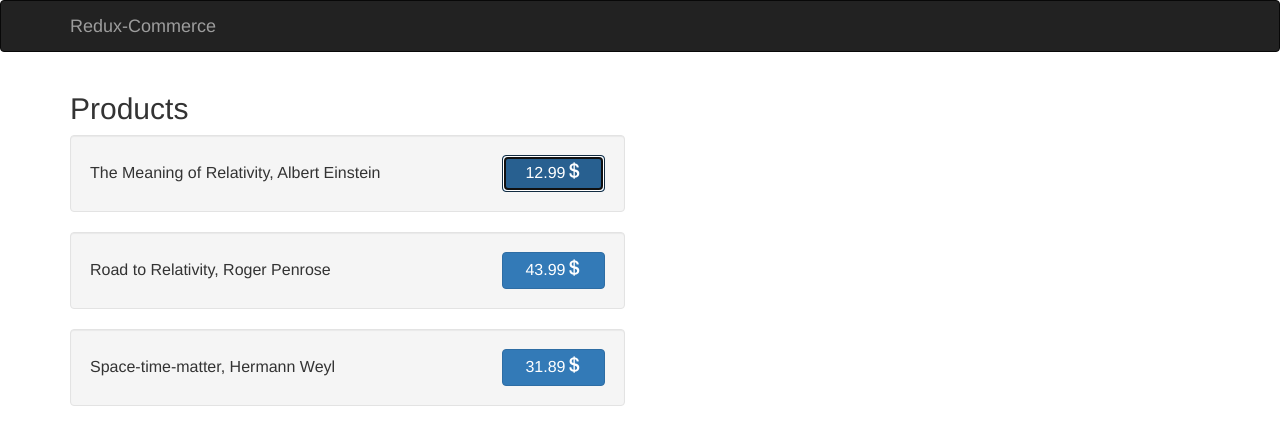
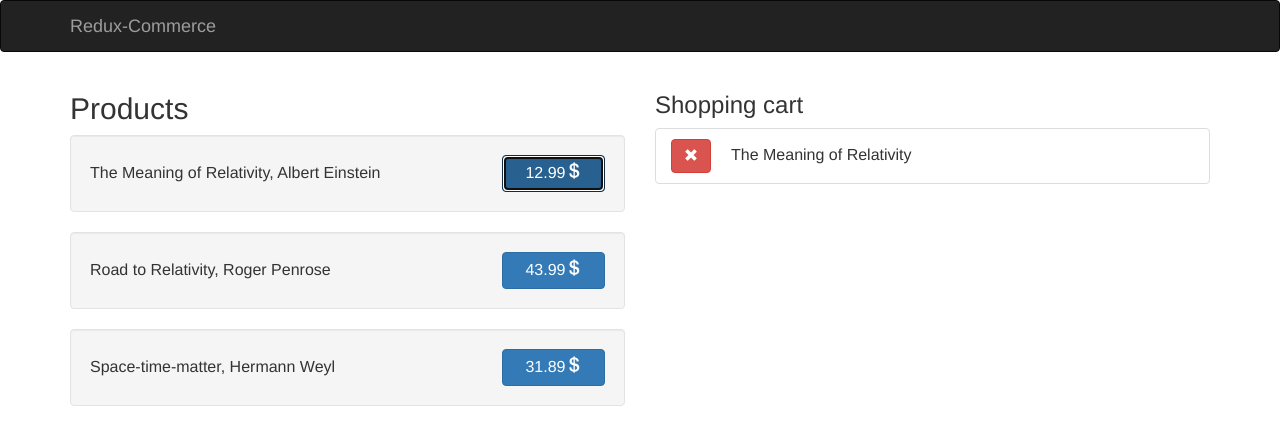
Before and after one commit to kevinthicke/E-Commerce-App, a React app: page / in a window 1280 px wide. Both pictures are taken after a click on the button "12.99". Shown: the top 444 px of the page. Built offline with nearby package versions, Linux system fonts and the light colour scheme.

Commit message:
ShoppingList added

```diff
--- a/src/App.jsx
+++ b/src/App.jsx
@@ -1,6 +1,7 @@
 import React, { Component } from 'react';
 import { Grid, Row, Col, Navbar } from 'react-bootstrap';
 import ProductList from './components/ProductList';
+import ShoppingList from './components/ShoppingList';
 
 export default class App extends Component {
   render() {
@@ -17,6 +18,9 @@ export default class App extends Component {
               <Col xs={12} md={6}>
                 <ProductList/>
               </Col>
+              <Col cs={12} md={6}>
+                <ShoppingList/>
+              </Col>
             </Row>
           </Grid>
         </div>
--- a/src/components/ProductList/ProductItem.jsx
+++ b/src/components/ProductList/ProductItem.jsx
@@ -1,9 +1,14 @@
 import React, { Component } from 'react';
 import { Well, Button, Glyphicon } from 'react-bootstrap';
+import { store } from './../../store';
 import * as styles from './styles.css';
 
 export default class ProductItem extends Component {
-    addToCart = product => console.log(`${product.title} added to cart! :)`)
+
+    addToCart = product => {
+        store.dispatch({ type: 'ADD_TO_CART', product});
+    }
+
     render() {
         const { product } = this.props;
         return (
--- /dev/null
+++ b/src/components/ShoppingList/ShoppingListItem.jsx
@@ -0,0 +1,21 @@
+import React from 'react';
+import { Button, ListGroupItem, Glyphicon } from 'react-bootstrap';
+
+const spanStyle = {
+    fontSize: '12pt',
+    marginLeft: '20px'
+}
+
+const ShoppingListItem = ({ product }) => {
+    const { title, price } = product;
+    return (
+        <ListGroupItem>
+            <Button bsStyle="danger">
+                <Glyphicon glyph="glyphicon glyphicon-remove"/>
+            </Button>
+            <span style={spanStyle}>{ `${title}` }</span>
+        </ListGroupItem>
+    );
+};
+
+export default ShoppingListItem;
--- a/src/components/ShoppingList/index.jsx
+++ b/src/components/ShoppingList/index.jsx
@@ -0,0 +1,39 @@
+import React, { Component } from 'react';
+import { ListGroup, ListGroupItem } from 'react-bootstrap';
+import { store } from '../../store';
+import ShoppingListItem from './ShoppingListItem';
+
+class ShoppingList extends Component {
+    constructor() {
+        super();
+        this.state = {
+            cart: []
+        }
+
+        store.subscribe(() => {
+            this.setState({
+                cart: store.getState().cart
+            })
+        });
+    }
+
+    getCartItems = () => {
+        const { cart } = this.state;
+        return cart.map(
+            (product, index) => <ShoppingListItem product={product} key={index}/>);
+    }
+
+    render() {
+        return (
+            <div>
+                <h3>Shopping cart</h3>
+                <ListGroup>
+                    { this.getCartItems() }
+                </ListGroup>
+            </div>
+
+        );
+    }
+}
+
+export default ShoppingList;
--- a/src/store/index.js
+++ b/src/store/index.js
@@ -4,8 +4,8 @@ const initialState = {
     cart: []
 };
 
-const reducer = (state, action) => {
-    switch(state.type) {
+const reducer = (state=initialState, action) => {
+    switch(action.type) {
         case 'ADD_TO_CART':
             return ({
                 ...state,
@@ -14,4 +14,4 @@ const reducer = (state, action) => {
     }
 }
 
-export const store =  createStore(reducer, initialState);
+export const store =  createStore(reducer);
```
